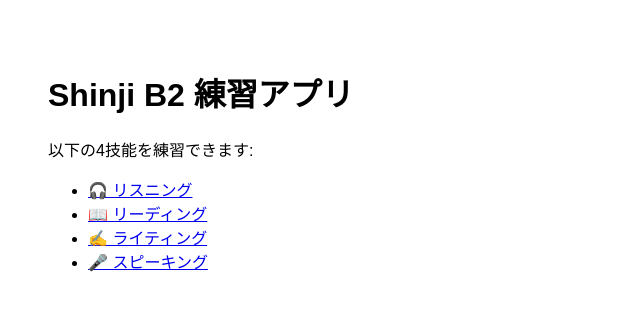
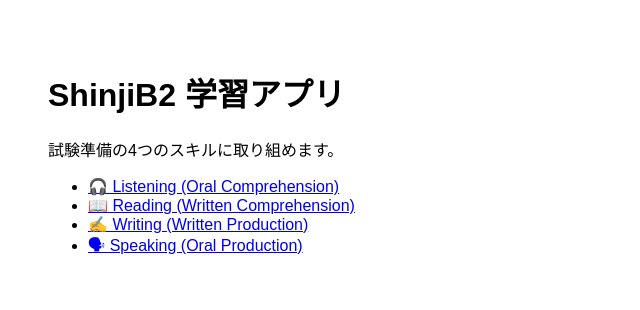
Before and after one commit to Happygeneva/ShinjiB2, a Next.js app: page / in a window 1280 px wide. Shown: the top 310 px of the page, without its empty margins (0-640 px from the left). Built offline with nearby package versions, Linux system fonts and the light colour scheme.

Commit message:
Update index.js

```diff
--- a/pages/index.js
+++ b/pages/index.js
@@ -2,14 +2,14 @@ import Link from "next/link";
 
 export default function Home() {
   return (
-    <div style={{ padding: 40, fontFamily: "Arial" }}>
-      <h1>Shinji B2 練習アプリ</h1>
-      <p>以下の4技能を練習できます:</p>
+    <div style={{ padding: 40, fontFamily: "sans-serif" }}>
+      <h1>ShinjiB2 学習アプリ</h1>
+      <p>試験準備の4つのスキルに取り組めます。</p>
       <ul>
-        <li><Link href="/listening">🎧 リスニング</Link></li>
-        <li><Link href="/reading">📖 リーディング</Link></li>
-        <li><Link href="/writing">✍️ ライティング</Link></li>
-        <li><Link href="/speaking">🎤 スピーキング</Link></li>
+        <li><Link href="/listening">🎧 Listening (Oral Comprehension)</Link></li>
+        <li><Link href="/reading">📖 Reading (Written Comprehension)</Link></li>
+        <li><Link href="/writing">✍️ Writing (Written Production)</Link></li>
+        <li><Link href="/speaking">🗣 Speaking (Oral Production)</Link></li>
       </ul>
     </div>
   );
```
